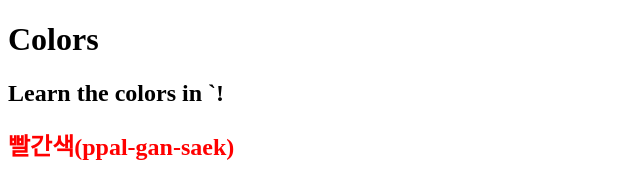
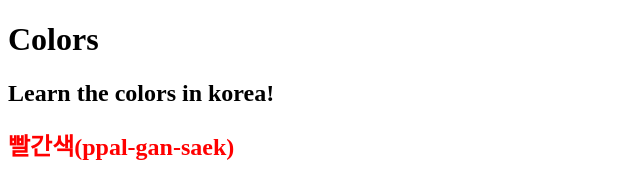
Before and after one commit to Jayasree950/color-flashcard, a plain HTML site: page index.html in a window 1280 px wide. Shown: the top 179 px of the page, 0-640 px from the left. Drawn offline with Linux system fonts and the light colour scheme.

Commit message:
Update index.html

```diff
--- a/index.html
+++ b/index.html
@@ -8,7 +8,7 @@
 
   <body>
     <h1>Colors</h1>
-    <h2>Learn the colors in <korea>`</korea>!</h2>
+    <h2>Learn the colors in korea</korea>!</h2>
     <h2 class="color-title" id="red">빨간색(ppal-gan-saek)</h2>
     <img src="red.png" alt="red" />
 
```
